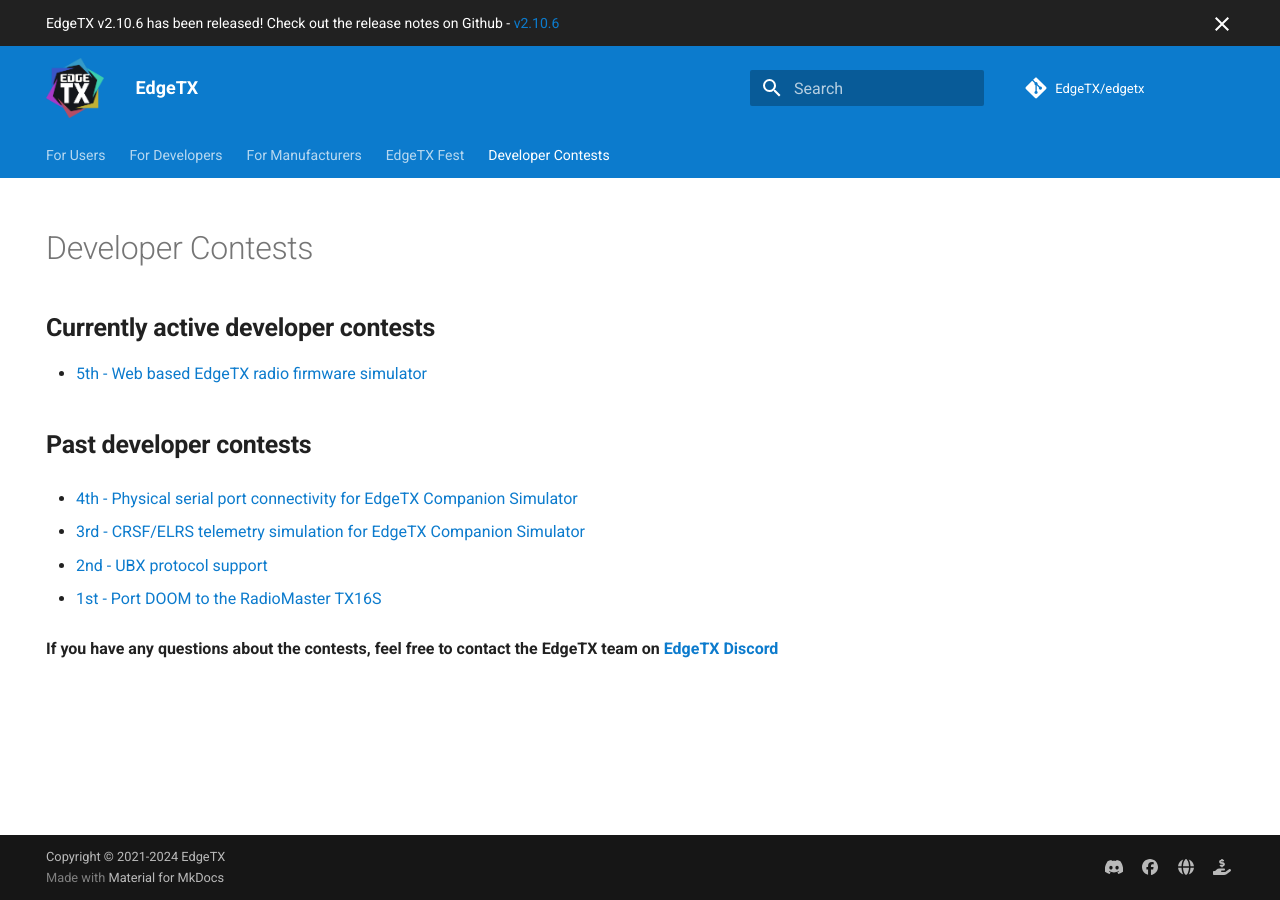
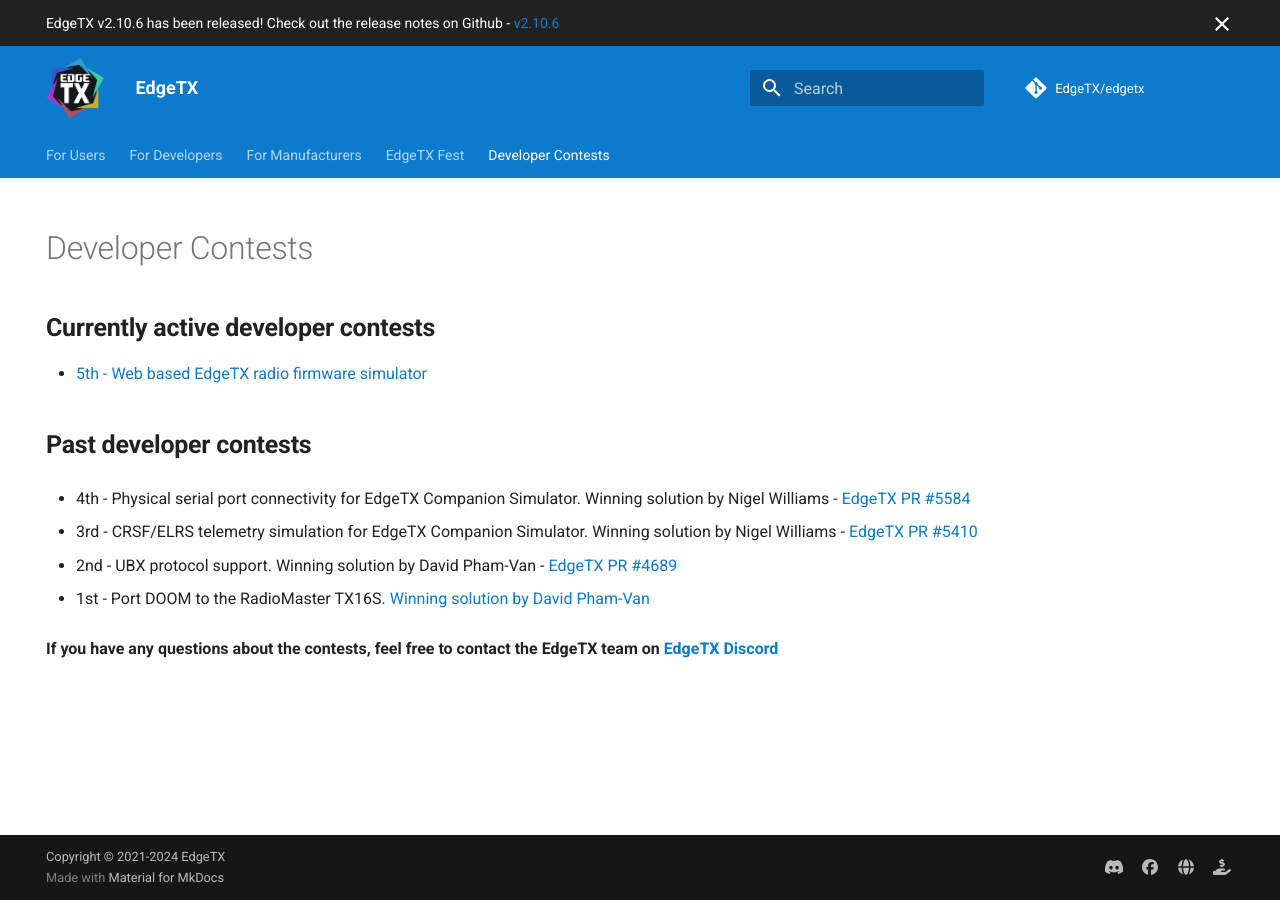
Before and after one commit to EdgeTX/edgetx.github.io, an MkDocs documentation site: the page built from docs/devcontest.md, in a window 1280 px wide. Built offline with MkDocs 1.6.1 and Material for MkDocs 9.7.7, drawn with Linux system fonts in a browser that asks for light colours; comment, search, counter and statistics services are not loaded.

Commit message:
Links to previous winning solutions

```diff
--- a/docs/devcontest.md
+++ b/docs/devcontest.md
@@ -12,13 +12,13 @@
 
 ## **Past developer contests**
 
-* [4th - Physical serial port connectivity for EdgeTX Companion Simulator](https://discord.com/channels/839849772864503828/1276414459342225478)
+* 4th - Physical serial port connectivity for EdgeTX Companion Simulator. Winning solution by Nigel Williams - [EdgeTX PR #5584](https://github.com/EdgeTX/edgetx/pull/5584)
 
-* [3rd - CRSF/ELRS telemetry simulation for EdgeTX Companion Simulator](https://discord.com/channels/839849772864503828/1268829063728992318)
+* 3rd - CRSF/ELRS telemetry simulation for EdgeTX Companion Simulator. Winning solution by Nigel Williams - [EdgeTX PR #5410](https://github.com/EdgeTX/edgetx/pull/5410)
 
-* [2nd - UBX protocol support](https://discord.com/channels/839849772864503828/1210916167976361984)
+* 2nd - UBX protocol support. Winning solution by David Pham-Van - [EdgeTX PR #4689](https://github.com/EdgeTX/edgetx/pull/4689)
 
-* [1st - Port DOOM to the RadioMaster TX16S](https://discord.com/channels/839849772864503828/990143132706422815)
+* 1st - Port DOOM to the RadioMaster TX16S. [Winning solution by David Pham-Van](https://github.com/DavBfr/edgetx-doom)
 
 
 **If you have any questions about the contests, feel free to contact the EdgeTX team on [EdgeTX Discord](https://discord.gg/wF9wUKnZ6H)**
```
